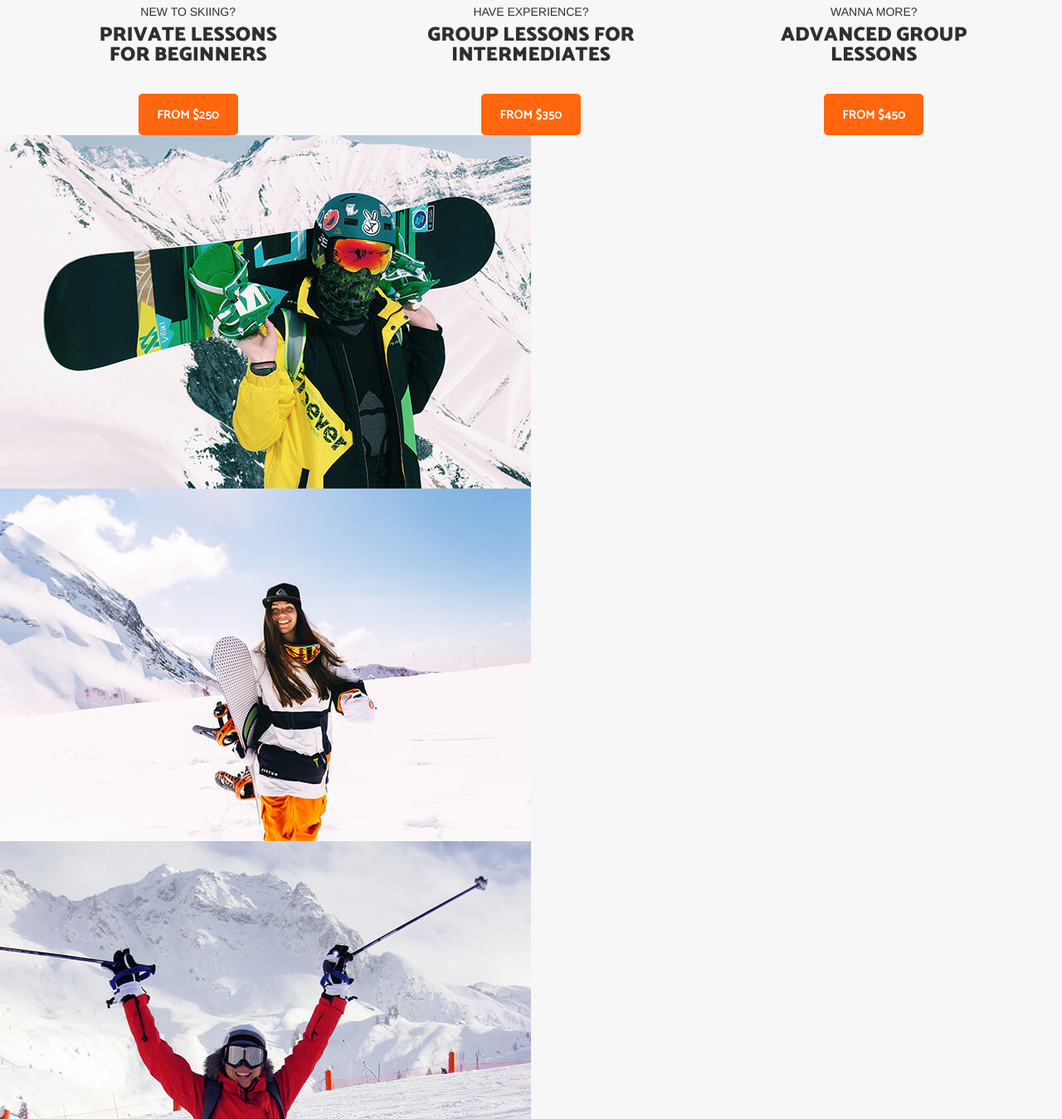
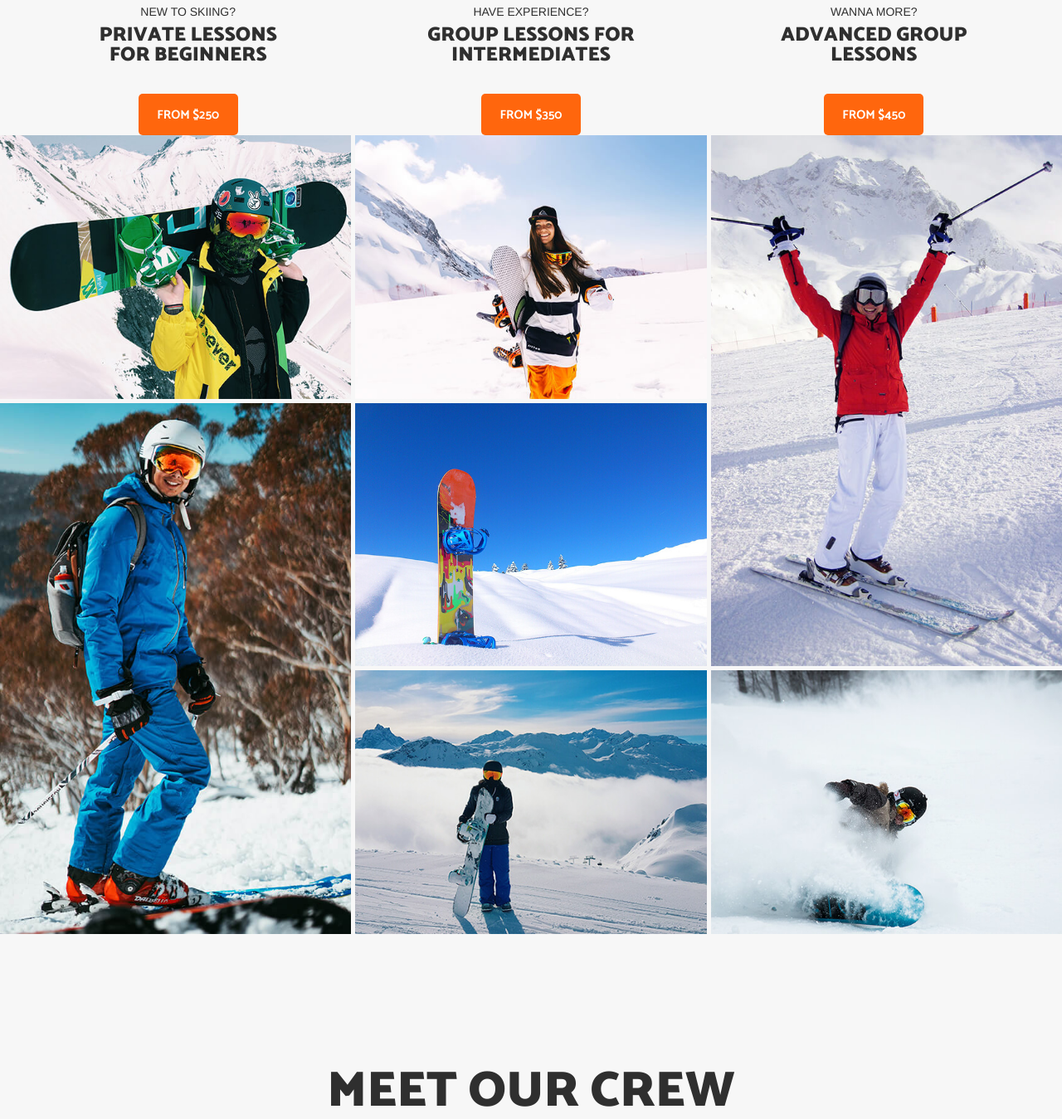
Before and after one commit to Walterio-com-ar/ski-snowboard-school, a website built with Parcel: page src/index.html in a window 1280 px wide. Shown: the part 1433-2782 px from the top of the page at 83% size. Built offline with nearby package versions, Linux system fonts and the light colour scheme; a web font is replaced by a local one.

Commit message:
gallery section styles implemented

```diff
--- a/src/index.html
+++ b/src/index.html
@@ -62,13 +62,27 @@
       </section>
 
       <section class="gallery">
-        <img src="images/gallery1.jpg" alt="gallery image" class="gallery-image" />
-        <img src="images/gallery2.jpg" alt="gallery image" class="gallery-image" />
-        <img src="images/gallery3.jpg" alt="gallery image" class="gallery-image" />
-        <img src="images/gallery4.jpg" alt="gallery image" class="gallery-image" />
-        <img src="images/gallery5.jpg" alt="gallery image" class="gallery-image" />
-        <img src="images/gallery6.jpg" alt="gallery image" class="gallery-image" />
-        <img src="images/gallery7.jpg" alt="gallery image" class="gallery-image" />
+        <div class="grid-item-1">
+          <img src="images/gallery1.jpg" alt="gallery" class="gallery-image" />
+        </div>
+        <div class="grid-item-2">
+          <img src="images/gallery2.jpg" alt="gallery" class="gallery-image" />
+        </div>
+        <div class="grid-item-3">
+          <img src="images/gallery3.jpg" alt="gallery" class="gallery-image" />
+        </div>
+        <div class="grid-item-4">
+          <img src="images/gallery4.jpg" alt="gallery" class="gallery-image" />
+        </div>
+        <div class="grid-item-5">
+          <img src="images/gallery5.jpg" alt="gallery" class="gallery-image" />
+        </div>
+        <div class="grid-item-6">
+          <img src="images/gallery6.jpg" alt="gallery" class="gallery-image" />
+        </div>
+        <div class="grid-item-7">
+          <img src="images/gallery7.jpg" alt="gallery" class="gallery-image" />
+        </div>
       </section>
 
       <section class="crew container">
--- a/src/styles/layout/_gallery.scss
+++ b/src/styles/layout/_gallery.scss
@@ -0,0 +1,60 @@
+.gallery {
+  display: grid;
+  grid-template-columns: repeat(6, 1fr);
+  grid-template-rows: repeat(6, 1fr);
+  grid-gap: 5px;
+
+  &-image {
+    @include size(100%);
+    object-fit: cover;
+  }
+}
+
+.grid-item-1 {
+  grid-column-start: 1;
+  grid-column-end: 3;
+  grid-row-start: 1;
+  grid-row-end: 3;
+}
+
+.grid-item-2 {
+  grid-column-start: 3;
+  grid-column-end: 5;
+  grid-row-start: 1;
+  grid-row-end: 3;
+}
+
+.grid-item-3 {
+  grid-column-start: 5;
+  grid-column-end: 7;
+  grid-row-start: 1;
+  grid-row-end: 5;
+}
+
+.grid-item-4 {
+  grid-column-start: 1;
+  grid-column-end: 3;
+  grid-row-start: 3;
+  grid-row-end: 7;
+}
+
+.grid-item-5 {
+  grid-column-start: 3;
+  grid-column-end: 5;
+  grid-row-start: 3;
+  grid-row-end: 5;
+}
+
+.grid-item-6 {
+  grid-column-start: 3;
+  grid-column-end: 5;
+  grid-row-start: 5;
+  grid-row-end: 7;
+}
+
+.grid-item-7 {
+  grid-column-start: 5;
+  grid-column-end: 7;
+  grid-row-start: 5;
+  grid-row-end: 7;
+}
```
